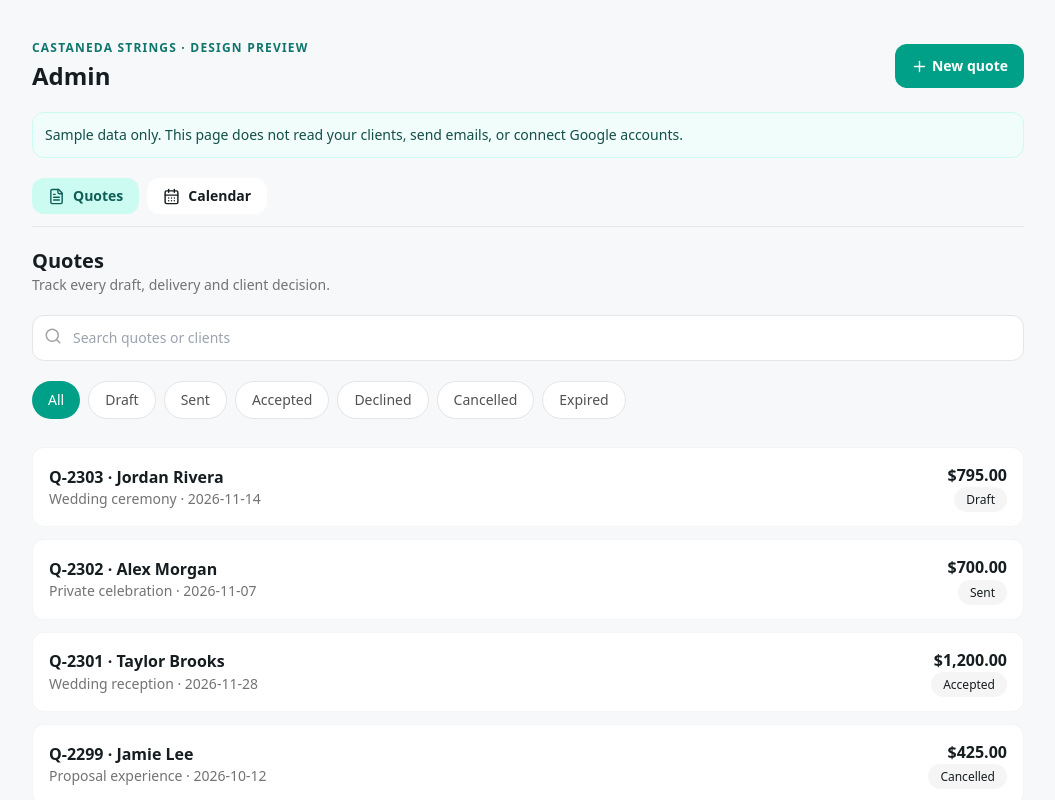
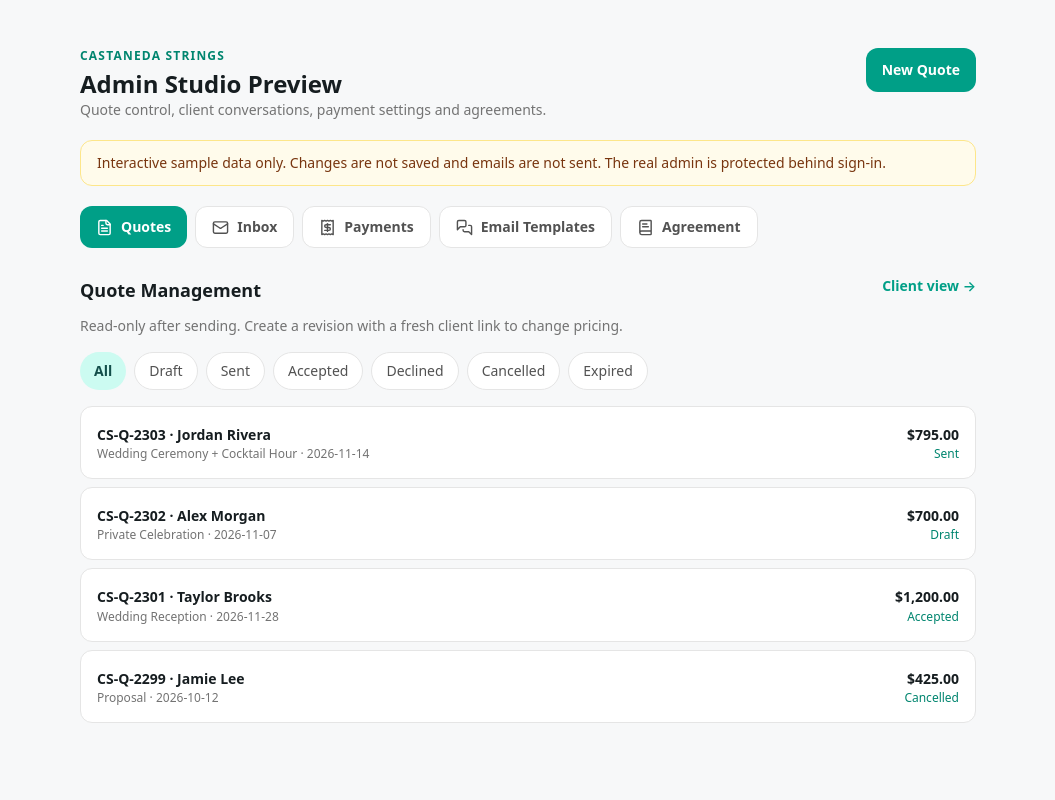
Before and after one commit to Elicasta/castanedastringsbackend, a Next.js app: page /preview/admin in a window 1280 px wide. Shown: the top 800 px of the page, without its empty margins (112-1167 px from the left). Built offline with nearby package versions, Linux system fonts and the light colour scheme.

Commit message:
feat: update admin preview to full business office modules

```diff
--- a/app/preview/admin/page.tsx
+++ b/app/preview/admin/page.tsx
@@ -1,3 +1,3 @@
-import { AdminPreview } from "@/components/preview/admin-preview";
-export const metadata={title:"Castaneda Strings | Admin Preview"};
-export default function PreviewAdmin(){return <AdminPreview/>;}
+import {OfficePreview} from "@/components/preview/office-preview";
+export const metadata={title:"Castaneda Strings | Admin Studio Preview",description:"Explore client communications, quotes, payments, email templates and performance agreements."};
+export default function PreviewAdmin(){return <OfficePreview/>;}
```
